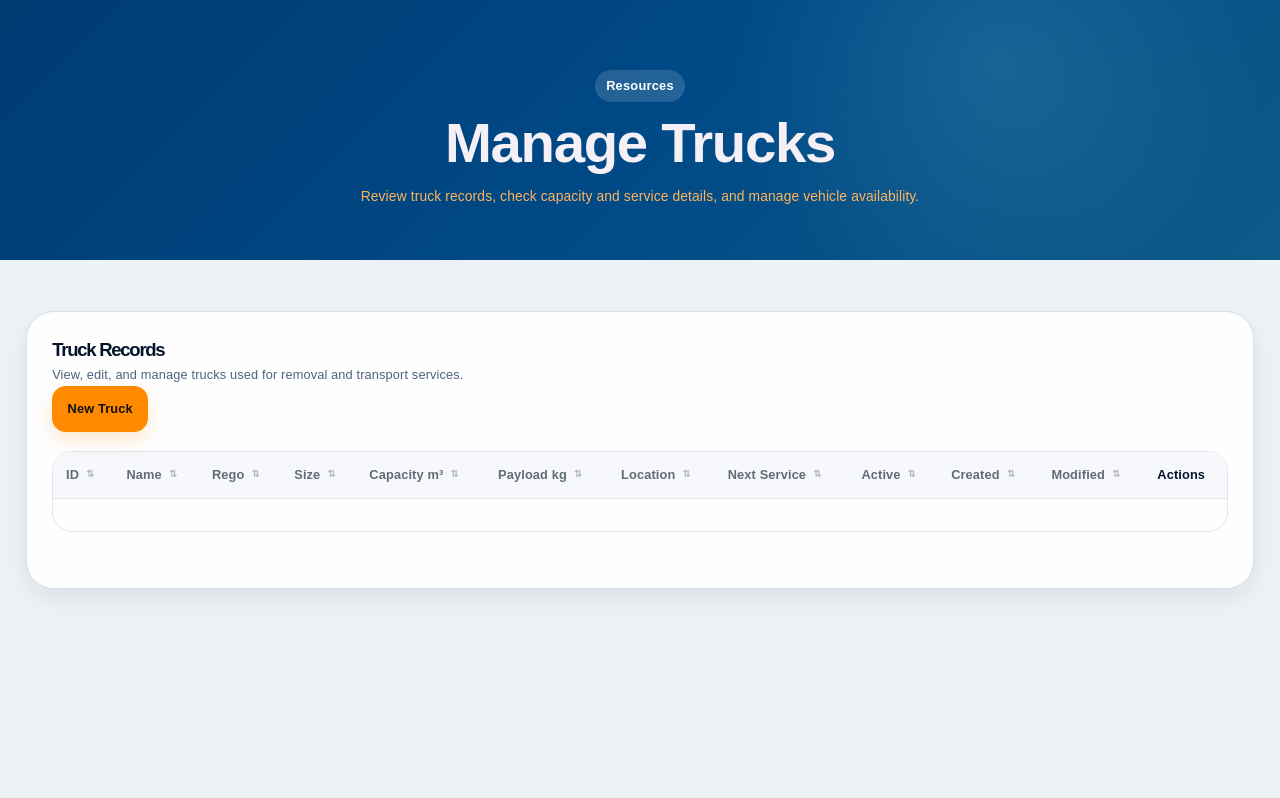
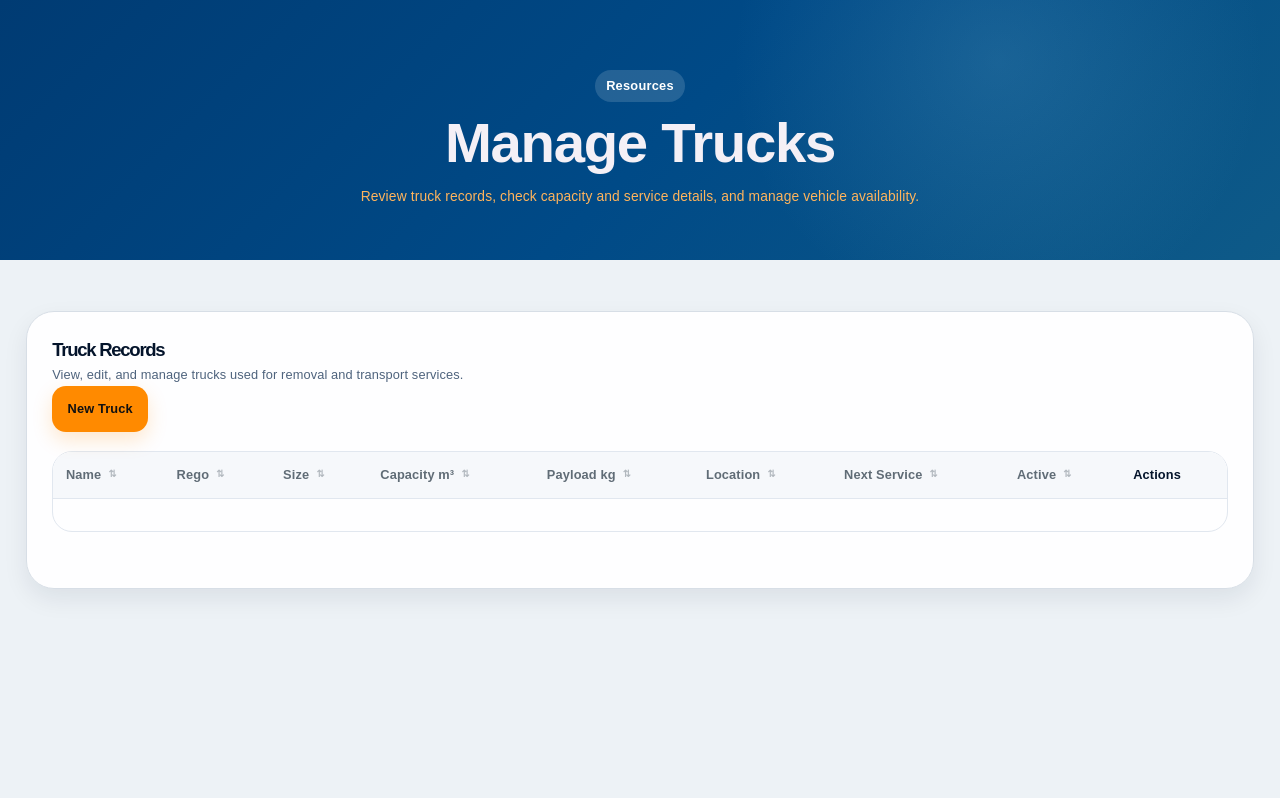
Before and after one commit to ijf03/Moving-House-247, a CakePHP app: the page made by templates/Trucks/index.php in a window 1280 px wide. Shown: the part 86-884 px from the top of the page. Run offline with PHP 8.4 and a stand-in for CakePHP, Linux system fonts and the light colour scheme; the template is opened without the code that fills it, so the values that code supplies are empty; some libraries are stand-ins or nearby versions.

Commit message:
style(tables): Removed less important fields

```diff
--- a/templates/Equipment/index.php
+++ b/templates/Equipment/index.php
@@ -40,14 +40,11 @@
                     <table class="admin-table">
                         <thead>
                         <tr>
-                            <th><?= $this->Paginator->sort('equipment_id', 'ID') ?></th>
                             <th><?= $this->Paginator->sort('name', 'Name') ?></th>
                             <th><?= $this->Paginator->sort('category', 'Category') ?></th>
                             <th><?= $this->Paginator->sort('quantity_available', 'Quantity') ?></th>
                             <th><?= $this->Paginator->sort('storage_location', 'Location') ?></th>
                             <th><?= $this->Paginator->sort('is_active', 'Active') ?></th>
-                            <th><?= $this->Paginator->sort('created', 'Created') ?></th>
-                            <th><?= $this->Paginator->sort('modified', 'Modified') ?></th>
                             <th class="actions"><?= __('Actions') ?></th>
                         </tr>
                         </thead>
@@ -55,7 +52,6 @@
                         <tbody>
                         <?php foreach ($equipment as $equipmentEntity): ?>
                             <tr>
-                                <td><?= $this->Number->format($equipmentEntity->equipment_id) ?></td>
                                 <td><?= h($equipmentEntity->name) ?></td>
                                 <td><?= h($equipmentEntity->category) ?></td>
                                 <td><?= $this->Number->format($equipmentEntity->quantity_available) ?></td>
@@ -65,8 +61,6 @@
                                             <?= $equipmentEntity->is_active ? __('Active') : __('Inactive') ?>
                                         </span>
                                 </td>
-                                <td><?= h($equipmentEntity->created) ?></td>
-                                <td><?= h($equipmentEntity->modified) ?></td>
                                 <td class="actions">
                                     <div class="admin-action-stack">
                                         <?= $this->Html->link(
--- a/templates/InventoryItems/index.php
+++ b/templates/InventoryItems/index.php
@@ -40,7 +40,6 @@
                     <table class="admin-table">
                         <thead>
                         <tr>
-                            <th><?= $this->Paginator->sort('inventory_item_id', 'ID') ?></th>
                             <th><?= $this->Paginator->sort('name', 'Name') ?></th>
                             <th><?= $this->Paginator->sort('category', 'Category') ?></th>
                             <th><?= $this->Paginator->sort('quantity_on_hand', 'Qty') ?></th>
@@ -48,8 +47,6 @@
                             <th><?= $this->Paginator->sort('unit', 'Unit') ?></th>
                             <th><?= $this->Paginator->sort('storage_location', 'Location') ?></th>
                             <th><?= $this->Paginator->sort('is_active', 'Active') ?></th>
-                            <th><?= $this->Paginator->sort('created', 'Created') ?></th>
-                            <th><?= $this->Paginator->sort('modified', 'Modified') ?></th>
                             <th class="actions"><?= __('Actions') ?></th>
                         </tr>
                         </thead>
@@ -57,7 +54,6 @@
                         <tbody>
                         <?php foreach ($inventoryItems as $inventoryItem): ?>
                             <tr>
-                                <td><?= $this->Number->format($inventoryItem->inventory_item_id) ?></td>
                                 <td><?= h($inventoryItem->name) ?></td>
                                 <td><?= h($inventoryItem->category) ?></td>
                                 <td><?= $this->Number->format($inventoryItem->quantity_on_hand) ?></td>
@@ -69,8 +65,6 @@
                                             <?= $inventoryItem->is_active ? __('Active') : __('Inactive') ?>
                                         </span>
                                 </td>
-                                <td><?= h($inventoryItem->created) ?></td>
-                                <td><?= h($inventoryItem->modified) ?></td>
                                 <td class="actions">
                                     <div class="admin-action-stack">
                                         <?= $this->Html->link(
--- a/templates/StorageUnits/index.php
+++ b/templates/StorageUnits/index.php
@@ -40,15 +40,12 @@
                     <table class="admin-table">
                         <thead>
                         <tr>
-                            <th><?= $this->Paginator->sort('storage_unit_id', 'ID') ?></th>
                             <th><?= $this->Paginator->sort('unit_code', 'Unit Code') ?></th>
                             <th><?= $this->Paginator->sort('facility_name', 'Facility') ?></th>
                             <th><?= $this->Paginator->sort('unit_size_m3', 'Size m³') ?></th>
                             <th><?= $this->Paginator->sort('security_level', 'Security') ?></th>
                             <th><?= $this->Paginator->sort('is_climate_controlled', 'Climate Controlled') ?></th>
                             <th><?= $this->Paginator->sort('is_active', 'Active') ?></th>
-                            <th><?= $this->Paginator->sort('created', 'Created') ?></th>
-                            <th><?= $this->Paginator->sort('modified', 'Modified') ?></th>
                             <th class="actions"><?= __('Actions') ?></th>
                         </tr>
                         </thead>
@@ -56,7 +53,6 @@
                         <tbody>
                         <?php foreach ($storageUnits as $storageUnit): ?>
                             <tr>
-                                <td><?= $this->Number->format($storageUnit->storage_unit_id) ?></td>
                                 <td><?= h($storageUnit->unit_code) ?></td>
                                 <td><?= h($storageUnit->facility_name) ?></td>
                                 <td>
@@ -69,8 +65,6 @@
                                             <?= $storageUnit->is_active ? __('Active') : __('Inactive') ?>
                                         </span>
                                 </td>
-                                <td><?= h($storageUnit->created) ?></td>
-                                <td><?= h($storageUnit->modified) ?></td>
                                 <td class="actions">
                                     <div class="admin-action-stack">
                                         <?= $this->Html->link(
--- a/templates/Trucks/index.php
+++ b/templates/Trucks/index.php
@@ -40,7 +40,6 @@
                     <table class="admin-table">
                         <thead>
                         <tr>
-                            <th><?= $this->Paginator->sort('truck_id', 'ID') ?></th>
                             <th><?= $this->Paginator->sort('name', 'Name') ?></th>
                             <th><?= $this->Paginator->sort('rego', 'Rego') ?></th>
                             <th><?= $this->Paginator->sort('truck_size', 'Size') ?></th>
@@ -49,8 +48,6 @@
                             <th><?= $this->Paginator->sort('current_location', 'Location') ?></th>
                             <th><?= $this->Paginator->sort('next_service_date', 'Next Service') ?></th>
                             <th><?= $this->Paginator->sort('is_active', 'Active') ?></th>
-                            <th><?= $this->Paginator->sort('created', 'Created') ?></th>
-                            <th><?= $this->Paginator->sort('modified', 'Modified') ?></th>
                             <th class="actions"><?= __('Actions') ?></th>
                         </tr>
                         </thead>
@@ -58,7 +55,6 @@
                         <tbody>
                         <?php foreach ($trucks as $truck): ?>
                             <tr>
-                                <td><?= $this->Number->format($truck->truck_id) ?></td>
                                 <td><?= h($truck->name) ?></td>
                                 <td><?= h($truck->rego) ?></td>
                                 <td><?= h($truck->truck_size) ?></td>
@@ -75,8 +71,6 @@
                                             <?= $truck->is_active ? __('Active') : __('Inactive') ?>
                                         </span>
                                 </td>
-                                <td><?= h($truck->created) ?></td>
-                                <td><?= h($truck->modified) ?></td>
                                 <td class="actions">
                                     <div class="admin-action-stack">
                                         <?= $this->Html->link(
```
